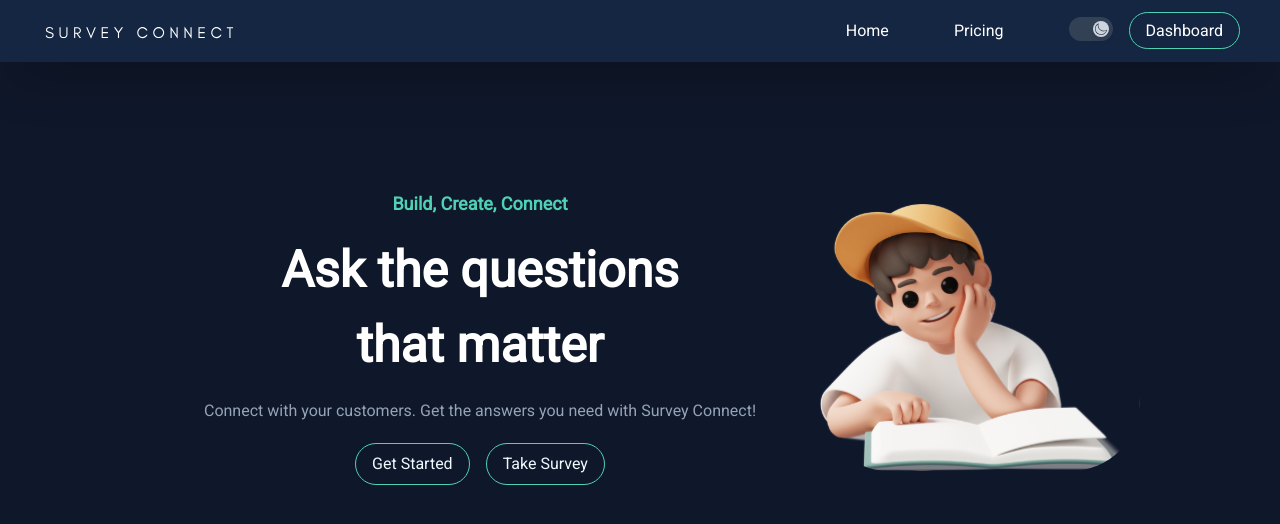
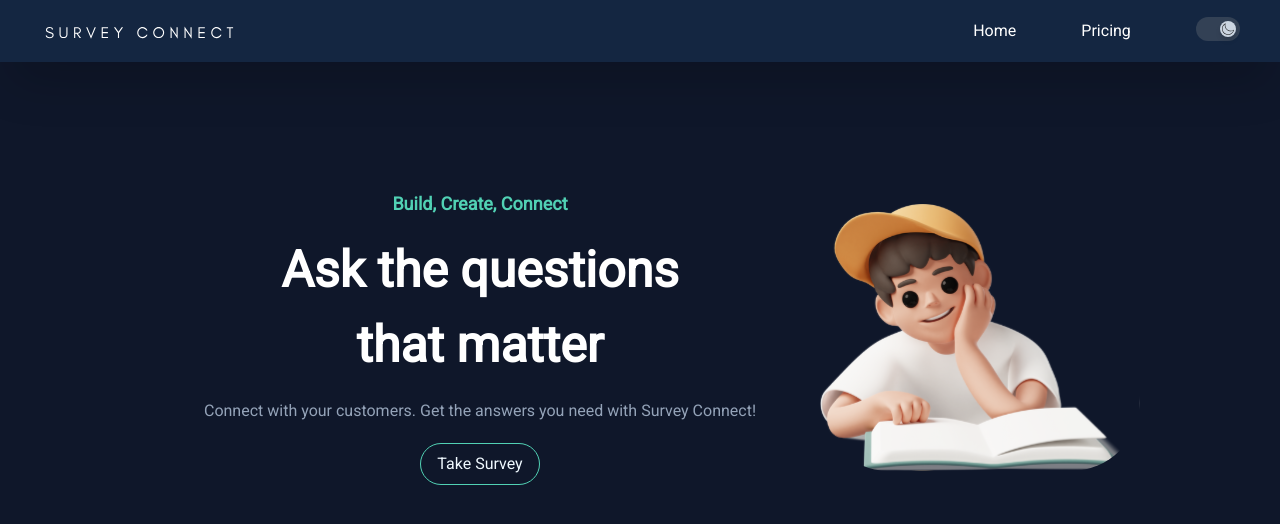
Before and after one commit to ThangVPham/SurveyConnect-client, a React (Create React App) app: page / in a window 1280 px wide. Shown: the top 524 px of the page. Built offline with nearby package versions, Linux system fonts and the light colour scheme.

Commit message:
remove nav buttons and main page btn

```diff
--- a/src/components/DashSurveyList.js
+++ b/src/components/DashSurveyList.js
@@ -5,7 +5,7 @@ import { useEffect } from "react";
 import useFetch from "../utility/useFetch";
 import ErrorImg from "../assets/error.jpg";
 import Spinner from "../assets/loading-gif.gif";
-import { useNavigate } from "react-router-dom";
+
 import SurveyItem from "./SurveyItem";
 import "./DashSurveyList.css";
 
@@ -14,10 +14,10 @@ const baseURL = "https://surveyconnect-server.onrender.com";
 function DashSurveyList({ theme }) {
   const searchIcon = <FontAwesomeIcon icon={faSearch} />;
   const token = localStorage.getItem("token");
-  const navigate = useNavigate();
+
   //Fetch data from db
   const { data = [], loading, error } = useFetch(`${baseURL}/survey`, token);
-  console.log(data);
+
   const [surveyList, setSurveyList] = useState([]);
   const [tabActive, setTabActive] = useState("All");
   const [filteredSurveys, setFilteredSurveys] = useState([]);
--- a/src/components/MobileNavMenu.js
+++ b/src/components/MobileNavMenu.js
@@ -51,7 +51,15 @@ function MobileNavMenu({
                 />
               </button>
             </div>
-
+            <button
+              value={"Welcome"}
+              onClick={(e) => {
+                navigateTab(e);
+              }}
+              className=" p-2 hover:text-cyan-600"
+            >
+              Home
+            </button>
             <button
               value={"Pricing"}
               onClick={(e) => {
@@ -61,34 +69,6 @@ function MobileNavMenu({
             >
               Pricing
             </button>
-            <button
-              value={"About"}
-              onClick={(e) => {
-                navigateTab(e);
-              }}
-              className="p-2 hover:text-cyan-600"
-            >
-              About
-            </button>
-          </div>
-          {/* Dashboard/Login/Signup */}
-          <div>
-            {token ? (
-              <div>
-                <Link to="/dashboard" className="ml-2 hover:text-cyan-600">
-                  Dashboard
-                </Link>
-              </div>
-            ) : (
-              <div className="flex flex-col">
-                <Link to="/login" className="pb-4 hover:text-cyan-600">
-                  Login
-                </Link>
-                <Link to="/register" className=" hover:text-cyan-500">
-                  Sign Up
-                </Link>
-              </div>
-            )}
           </div>
         </div>
         <div className=" h-screen">
--- a/src/components/Nav.js
+++ b/src/components/Nav.js
@@ -67,16 +67,6 @@ function Nav({
               />
             </button>
           </div>
-          <div className="md:ml-4">
-            <div>
-              <Link
-                to="/dashboard"
-                className="w-28 text-center py-2 px-4 rounded-3xl border border-green-600 text-white bg-green-600 dark:bg-transparent dark:border dark:border-[#51D1B4]  dark:hover:bg-[#51D1B4] dark:hover:text-slate-700 hover:text-green-600 hover:bg-white transition-colors"
-              >
-                Dashboard
-              </Link>
-            </div>
-          </div>
         </div>
         <div className="w-full md:w-0">
           <MobileNavMenu
--- a/src/components/Welcome.js
+++ b/src/components/Welcome.js
@@ -25,13 +25,6 @@ function Welcome({ theme }) {
             </p>
             <div className="flex">
               <button
-                className="bg-green-600 w-1/7 px-4 py-2 border rounded-3xl text-sky-50 mt-5 mx-2 hover:cursor-pointer  hover:shadow-xl  dark:bg-transparent dark:hover:text-slate-700 dark:border-[#51D1B4] hover:text-green-600 hover:bg-white dark:hover:bg-[#51D1B4] transition-colors"
-                onClick={checkLogin}
-              >
-                Get Started
-              </button>
-
-              <button
                 className="bg-green-600 w-1/7 px-4 py-2 border rounded-3xl text-sky-50 mt-5 mx-2 hover:cursor-pointer  hover:shadow-xl  dark:bg-transparent dark:hover:text-slate-700 dark:border-[#51D1B4]  hover:text-green-600 hover:bg-white dark:hover:bg-[#51D1B4] transition-colors"
                 onClick={checkLogin}
               >
@@ -39,7 +32,7 @@ function Welcome({ theme }) {
               </button>
             </div>
           </div>
-          <div className="w-1/2 sm:w-3/4 md:w-1/2 lg:w-1/4 mt-10 ml-40 sm:ml-28 md:m-0  flex justify-center items-center">
+          <div className="w-1/2 sm:w-3/4 md:w-1/2 lg:w-1/4 mt-10 ml-36 sm:ml-24 md:m-0  flex justify-center items-center">
             <img
               src={boyWithBook}
               alt="boy-with-book"
```
